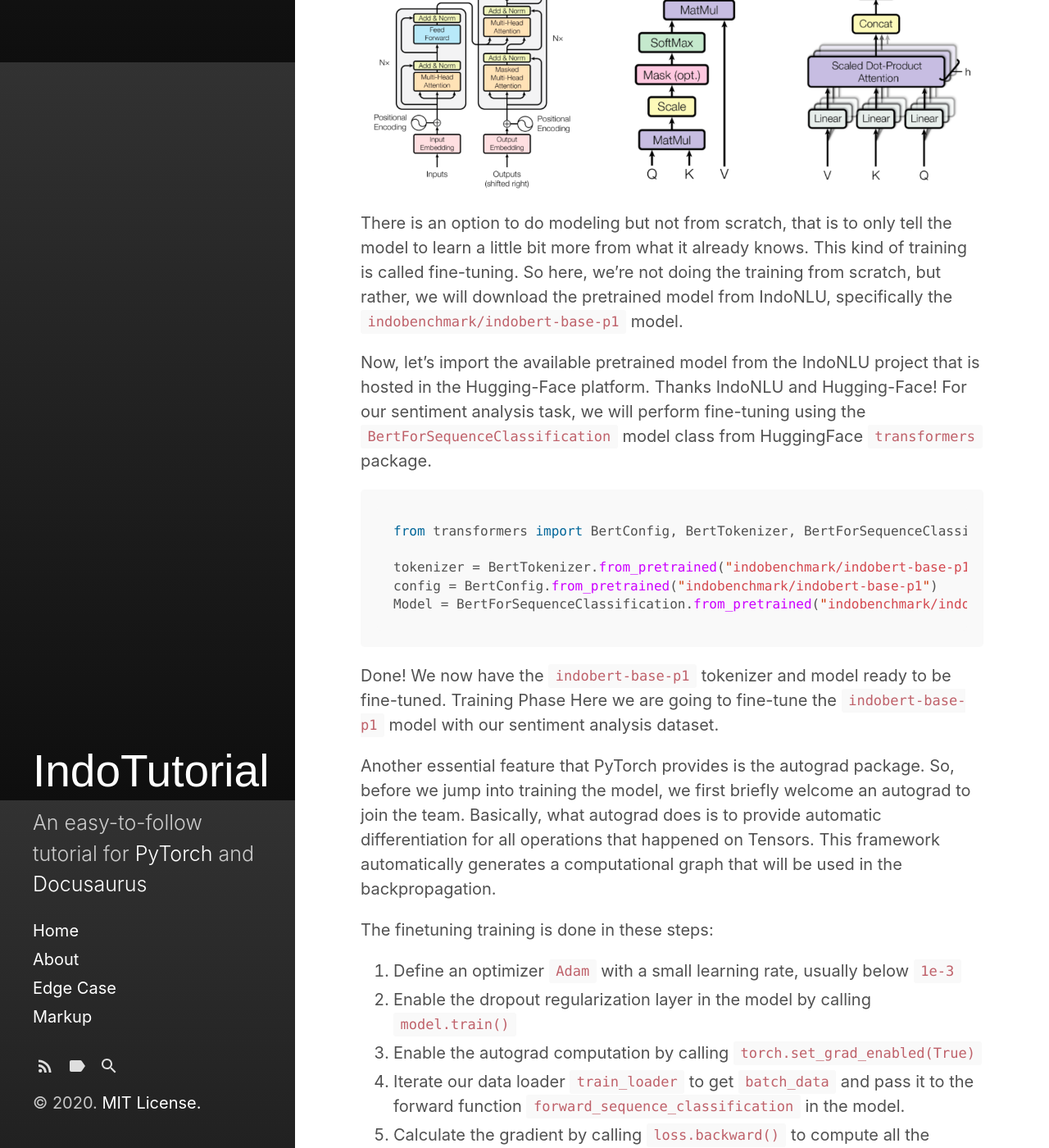
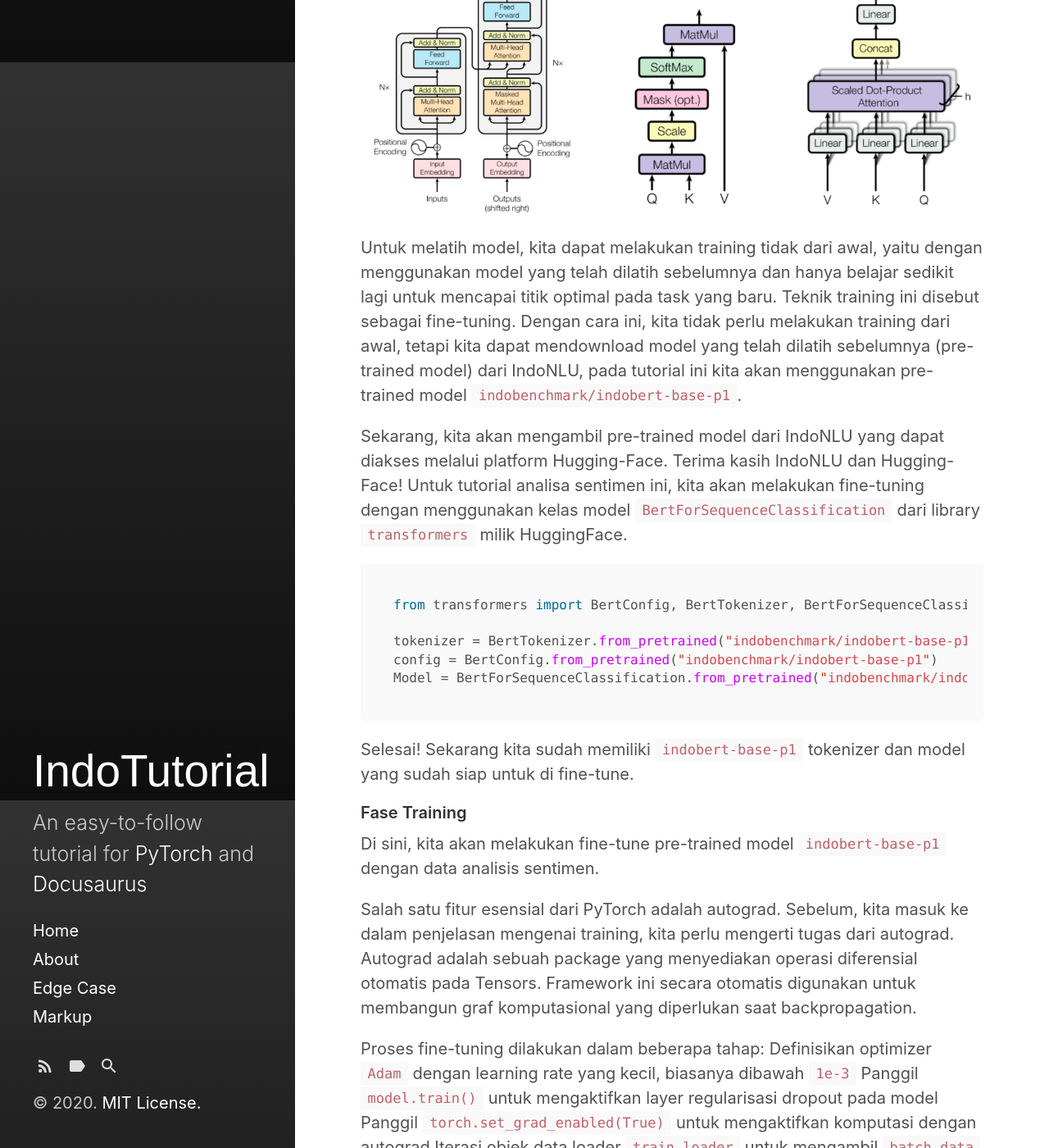
Before and after one commit to indobenchmark/tutorials, a Jekyll site: the page built from _posts/2020-10-18-basic-pytorch-id.md, in a window 1280 px wide and 1400 px high, scrolled down 11624 px. Shown: the whole window at 82% size. Built offline with Jekyll 4.4.1, drawn with Linux system fonts in a browser that asks for light colours; some of the changed text lies outside the part shown.

Commit message:
update id

````diff
--- a/_posts/2020-10-18-basic-pytorch-id.md
+++ b/_posts/2020-10-18-basic-pytorch-id.md
@@ -261,13 +261,13 @@ Pada sesi selanjutnya, kita akan menggunakan `DocumentSentimentDataset` dan `Doc
 <div id="model"></div>
 #### Model
 
-For our modeling purpose, we are going to use a very popular model in NLP called BERT. BERT is a very popular pre-trained contextualized language model that stands for Bidirectional Encoder Representations from Transformers. Just like what it says in its name, BERT makes use of transformers, the attention mechanism that takes contextual relations between words in a text into account. Before BERT, the most popular techniques were recurrent based models, which read the text input sequentially. What makes BERT better is that it removes the first order markov assumption and provides a self-attention mechanism.
+Untuk kebutuhan pemodelan, kita akan menggunakan salah satu model yang paling terkenal saat ini di bidang NLP yang bernama BERT (Bidirectional Encoder Representations from Transformers). Sesuai dengan namanya, BERT merupakan model berbasis transformer, mekanisme attention yang memperhitungan relasi kontekstual antar kata dari sebuah kalimat. Sebelum BERT, model-model yang populer adalah model berbasis RNN (recurrent neural network), yang memproses input text secara sekuensial. Hal yang membuat BERT lebih baik dari model berbasis RNN adalah BERT model tidak berdasarkan pada markov assumption dan menggunakan mekanisme self-attention.
 
 <img src="/tutorials/assets/img/model.png"/>
 
-There is an option to do modeling but not from scratch, that is to only tell the model to learn a little bit more from what it already knows. This kind of training is called fine-tuning. So here, we’re not doing the training from scratch, but rather, we will download the pretrained model from IndoNLU, specifically the [`indobenchmark/indobert-base-p1`](https://huggingface.co/indobenchmark/indobert-base-p1) model.
+Untuk melatih model, kita dapat melakukan training tidak dari awal, yaitu dengan menggunakan model yang telah dilatih sebelumnya dan hanya belajar sedikit lagi untuk  mencapai titik optimal pada task yang baru. Teknik training ini disebut sebagai fine-tuning. Dengan cara ini, kita tidak perlu melakukan training dari awal, tetapi kita dapat mendownload model yang telah dilatih sebelumnya (pre-trained model) dari IndoNLU, pada tutorial ini kita akan menggunakan pre-trained model [`indobenchmark/indobert-base-p1`](https://huggingface.co/indobenchmark/indobert-base-p1).
 
-Now, let’s import the available pretrained model from the IndoNLU project that is hosted in the Hugging-Face platform. Thanks IndoNLU and Hugging-Face! For our sentiment analysis task, we will perform fine-tuning using the `BertForSequenceClassification` model class from HuggingFace `transformers` package.
+Sekarang, kita akan mengambil pre-trained model dari IndoNLU yang dapat diakses melalui platform Hugging-Face. Terima kasih IndoNLU dan Hugging-Face! Untuk tutorial analisa sentimen ini, kita akan melakukan fine-tuning dengan menggunakan kelas model `BertForSequenceClassification` dari library `transformers` milik HuggingFace.
 
 ```python
 from transformers import BertConfig, BertTokenizer, BertForSequenceClassification
@@ -276,21 +276,23 @@ tokenizer = BertTokenizer.from_pretrained("indobenchmark/indobert-base-p1")
 config = BertConfig.from_pretrained("indobenchmark/indobert-base-p1")
 Model = BertForSequenceClassification.from_pretrained("indobenchmark/indobert-base-p1", config=config)
 ```
-Done! We now have the `indobert-base-p1` tokenizer and model ready to be fine-tuned.
-Training Phase
-Here we are going to fine-tune the `indobert-base-p1` model with our sentiment analysis dataset.
+Selesai! Sekarang kita sudah memiliki `indobert-base-p1` tokenizer dan model yang sudah siap untuk di fine-tune.
 
-Another essential feature that PyTorch provides is the autograd package. So, before we jump into training the model, we first briefly welcome an autograd to join the team. Basically, what autograd does is to provide automatic differentiation for all operations that happened on Tensors. This framework automatically generates a computational graph that will be used in the backpropagation.
+#### Fase Training
+Di sini, kita akan melakukan fine-tune pre-trained model `indobert-base-p1` dengan data analisis sentimen.
 
-The finetuning training is done in these steps:
-1. Define an optimizer `Adam` with a small learning rate, usually below `1e-3`
-2. Enable the dropout regularization layer in the model by calling `model.train()`
-3. Enable the autograd computation by calling `torch.set_grad_enabled(True)`
-4. Iterate our data loader `train_loader` to get `batch_data` and pass it to the forward function `forward_sequence_classification` in the model.
-5. Calculate the gradient by calling `loss.backward()` to compute all the gradients automatically. This function is inherited by the autograd package.
-6. Call `optimizer.step()` to apply gradient update operation.’
+Salah satu fitur esensial dari PyTorch adalah autograd. Sebelum, kita masuk ke dalam penjelasan mengenai training, kita perlu mengerti tugas dari autograd. Autograd adalah sebuah package yang menyediakan operasi diferensial otomatis pada Tensors. Framework ini secara otomatis digunakan untuk membangun graf komputasional yang diperlukan saat backpropagation.
 
-We can see that the points above are coded in this below training script that we will use later for our finetuning.
+Proses fine-tuning dilakukan dalam beberapa tahap:
+Definisikan optimizer `Adam` dengan learning rate yang kecil, biasanya dibawah `1e-3`
+Panggil `model.train()` untuk mengaktifkan layer regularisasi dropout pada model
+Panggil `torch.set_grad_enabled(True)` untuk mengaktifkan komputasi dengan autograd
+Iterasi objek data loader `train_loader` untuk mengambil `batch_data` dan operkan pada fungsi forward `forward_sequence_classification` in the model.
+Hitung gradien secara otomatis dengan memanggil fungsi `loss.backward(). Fungsi ini adalah fungsi turunan dari autograd package.
+Melakukan perhitungan gradien dengan memanggil `optimizer.step()`
+
+Kita dapat melihat bahwa poin-poin diatas dituliskan dalam skrip latihan di bawah ini yang nantinya akan kita gunakan untuk melakukan fine-tuning model.
+
 
 ```python
 optimizer = optim.Adam(model.parameters(), lr=3e-6)
@@ -330,7 +332,7 @@ for epoch in range(n_epochs):
         total_train_loss/(i+1), metrics_to_string(metrics), get_lr(optimizer)))
 ```
 
-The training script above uses the `forward_sequence_classification` function, as the forward function, and following is the snippet of the important parts of  `forward_sequence_classification` function.
+Skrip latihan di atas menggunakan fungsi `forward_sequence_classification` sebagai fungsi forward model. Berikut ini adalah potongan kode berisi bagian-bagian penting dari fungsi `forward_sequence_classification`.
 
 ```python
 def forward_sequence_classification(model, batch_data, i2w, is_test=False, device='cpu', **kwargs):
@@ -346,77 +348,6 @@ def forward_sequence_classification(model, batch_data, i2w, is_test=False, devic
         loss, logits = outputs[:2]
     …
     return loss, list_hyp, list_label
-```
-
-In both the training script and forward function above we leverage some of the pytorch capabilities, such as the easiness of switching the computation to CPU or GPU, the flexibilities of defining the loss function and computing the loss, and also the hassle-free gradient update by leveraging the autograd package to do the optimization and back propagation. Let’s add some more detail into the capabilities we are leveraging on.
-
-<div id="training-phase"></div>
-#### Training Step
-
-Here we are going to train (fine-tune) the indobert-base-p1 model for XXXX task.
-
-```python
-def train(model, train_loader, valid_loader, optimizer, forward_fn, metrics_fn, valid_criterion, i2w, n_epochs, evaluate_every=1, early_stop=3, step_size=1, gamma=0.5, model_dir="", exp_id=None):
-    scheduler = StepLR(optimizer, step_size=step_size, gamma=gamma)
-
-    best_val_metric = -100
-    count_stop = 0
-
-    for epoch in range(n_epochs):
-        model.train()
-        total_train_loss = 0
-        list_hyp, list_label = [], []
-
-        train_pbar = tqdm(iter(train_loader), leave=True, total=len(train_loader))
-        for i, batch_data in enumerate(train_pbar):
-            loss, batch_hyp, batch_label = forward_fn(model, batch_data[:-1], i2w=i2w, device=args['device'])
-
-            optimizer.zero_grad()
-            if args['fp16']:
-                with amp.scale_loss(loss, optimizer) as scaled_loss:
-                    scaled_loss.backward()
-                torch.nn.utils.clip_grad_norm_(amp.master_params(optimizer), args['max_norm'])
-            else:
-                loss.backward()
-                torch.nn.utils.clip_grad_norm_(model.parameters(), args['max_norm'])
-            optimizer.step()
-
-            tr_loss = loss.item()
-            total_train_loss = total_train_loss + tr_loss
-
-            # Calculate metrics
-            list_hyp += batch_hyp
-            list_label += batch_label
-
-            train_pbar.set_description("(Epoch {}) TRAIN LOSS:{:.4f} LR:{:.8f}".format((epoch+1),
-                total_train_loss/(i+1), get_lr(args, optimizer)))
-
-        metrics = metrics_fn(list_hyp, list_label)
-        print("(Epoch {}) TRAIN LOSS:{:.4f} {} LR:{:.8f}".format((epoch+1),
-            total_train_loss/(i+1), metrics_to_string(metrics), get_lr(args, optimizer)))
-
-        # Decay Learning Rate
-        scheduler.step()
-
-        # evaluate
-        if ((epoch+1) % evaluate_every) == 0:
-            val_loss, val_metrics = evaluate(model, valid_loader, forward_fn, metrics_fn, i2w, is_test=False)
-
-            # Early stopping
-            val_metric = val_metrics[valid_criterion]
-            if best_val_metric < val_metric:
-                best_val_metric = val_metric
-                # save model
-                if exp_id is not None:
-                    torch.save(model.state_dict(), model_dir + "/best_model_" + str(exp_id) + ".th")
-                else:
-                    torch.save(model.state_dict(), model_dir + "/best_model.th")
-                count_stop = 0
-            else:
-                count_stop += 1
-                print("count stop:", count_stop)
-                if count_stop == early_stop:
-                    break
 ```
 
 Pada skrip latihan dan fungsi forward diatas, kita menggunakan berbagai fitur PyTorch, seperti kemudahan untuk memindahkan tensor dari CPU ke GPU, fleksibilitas untuk mendefinisikan fungsi loss beserta perhitungan loss, dan juga kemudahan perhitungan gradien dan optimisasi model dengan menggunakan modul autograd dan optimizer. Ayo kita lihat beberapa informasi detail terkait kapabilitas yang telah kita gunakan.
````
